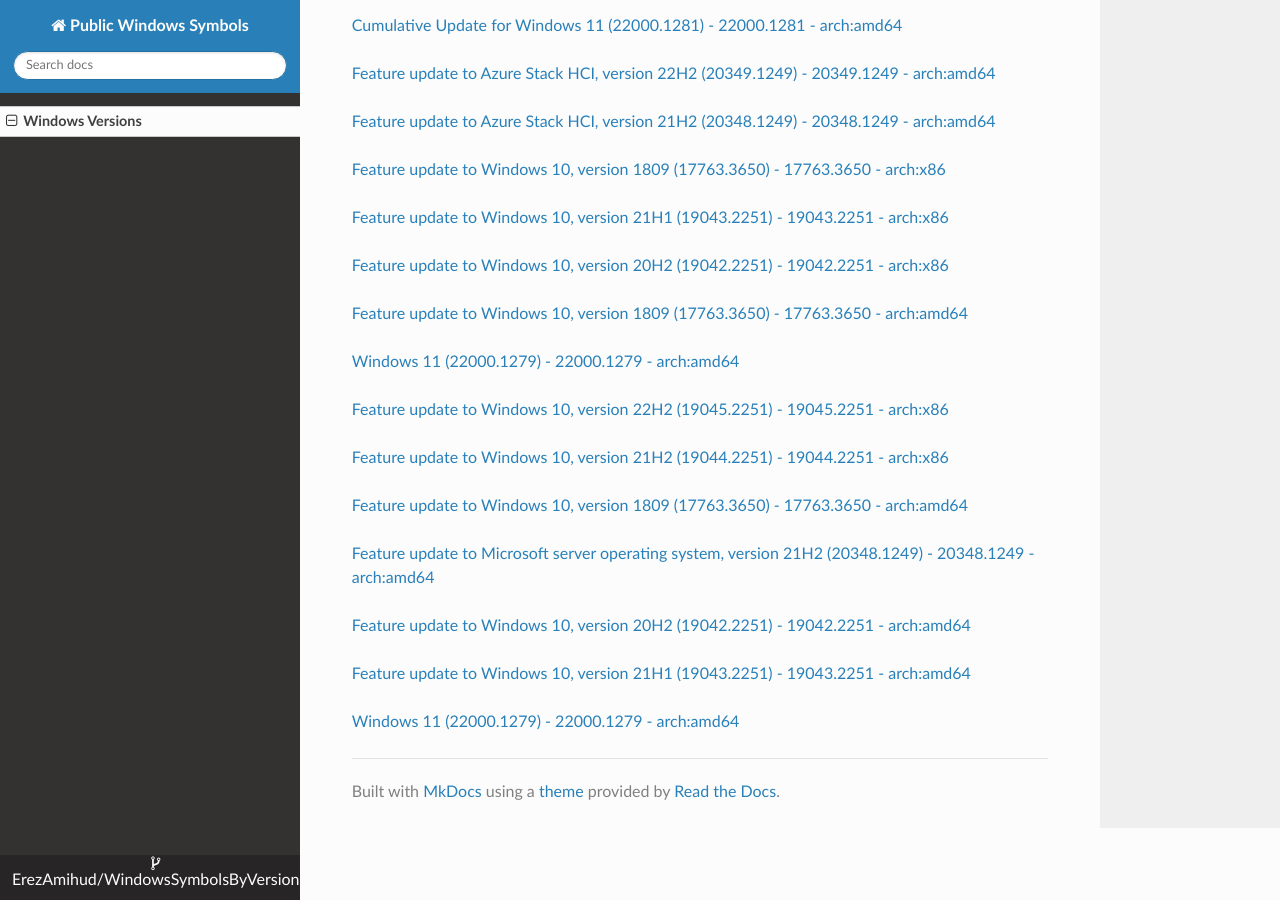
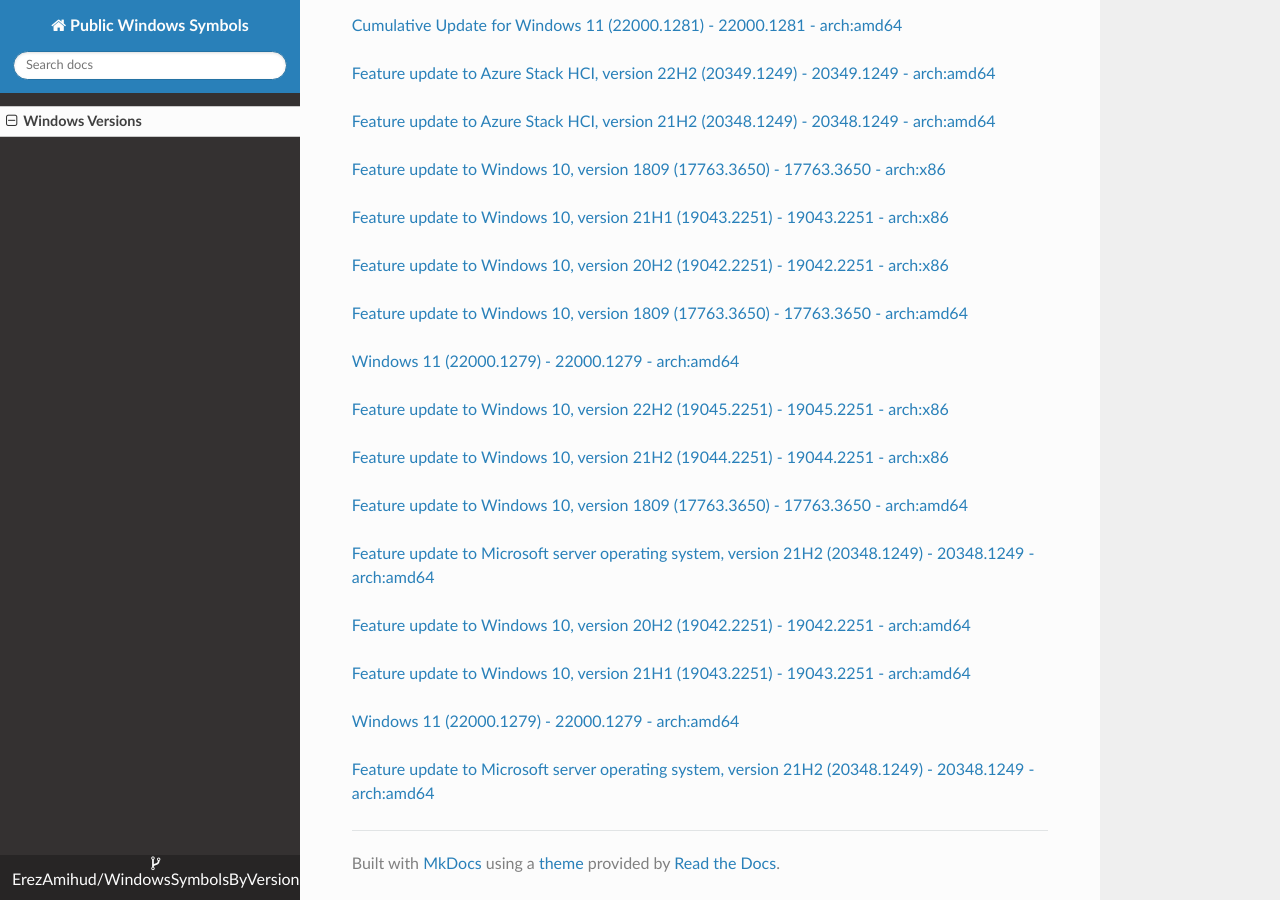
Before and after one commit to ErezAmihud/WindowsSymbolsByVersion, an MkDocs documentation site: the page built from docs/index.md, in a window 1280 px wide and 900 px high, scrolled down 45797 px. Built offline with MkDocs 1.6.1, drawn with Linux system fonts in a browser that asks for light colours; nearby versions of some CDN libraries.

Commit message:
Automated commit, add manifest for 14836e75-a8de-498d-9a4c-3af40b12bf11

```diff
--- a/docs/index.md
+++ b/docs/index.md
@@ -2689,3 +2689,6 @@
 
 
 [Windows 11 (22000.1279) - 22000.1279 - arch:amd64](https://github.com/ErezAmihud/WindowsSymbolsByVersion/blob/main/manifests/8bb893c8-6031-4758-b250-c0cada4b3727.manifest)
+
+
+[Feature update to Microsoft server operating system, version 21H2 (20348.1249) - 20348.1249 - arch:amd64](https://github.com/ErezAmihud/WindowsSymbolsByVersion/blob/main/manifests/14836e75-a8de-498d-9a4c-3af40b12bf11.manifest)
```
Also changed, not shown: process_builds.json (+1 -1 lines).
